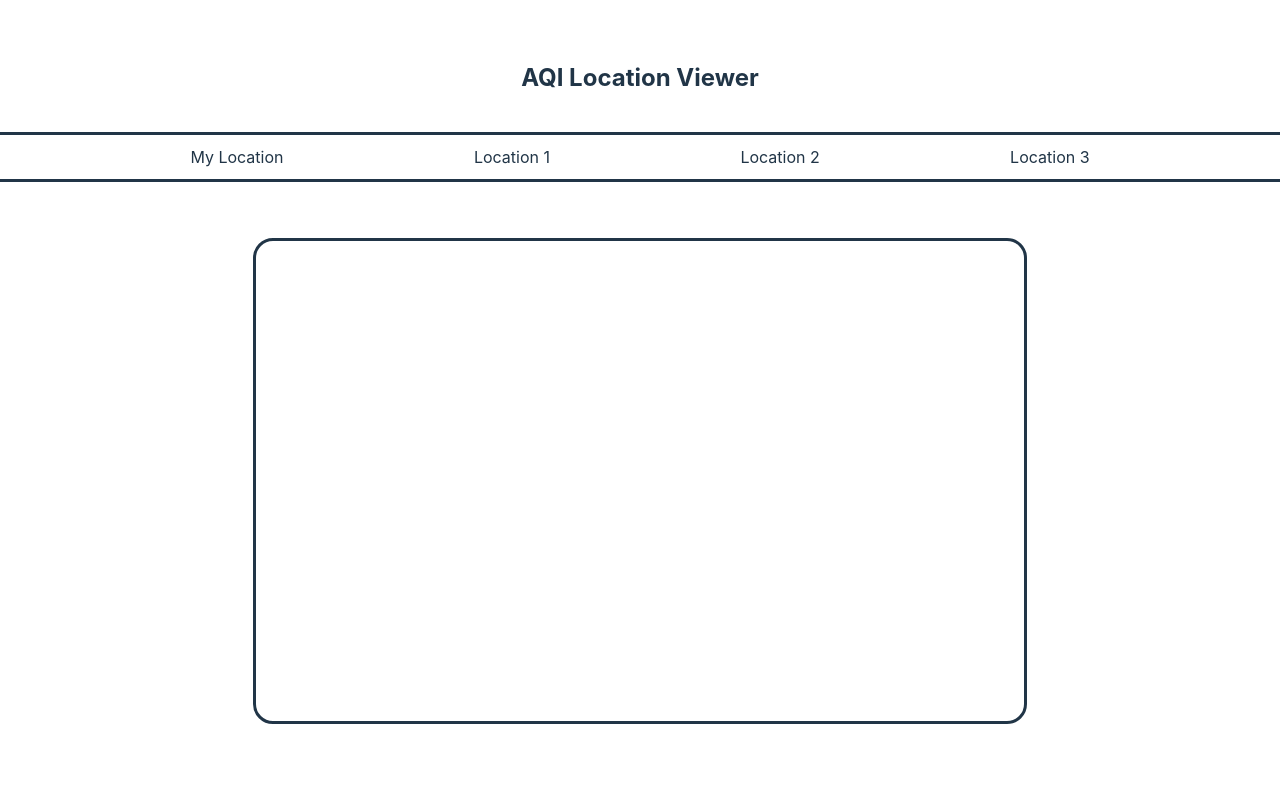
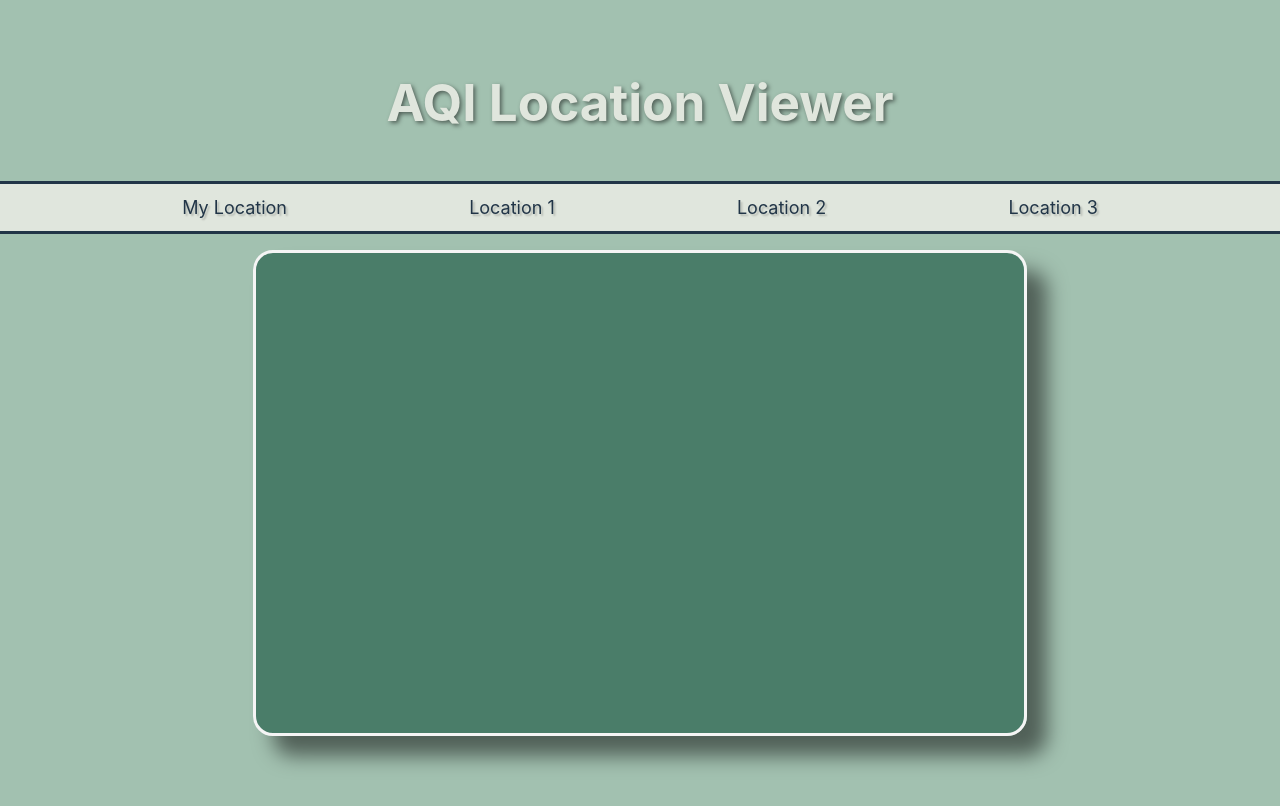
Before and after one commit to wiris316/AQI-location-viewer, a React (Vite) app: page / in a window 1280 px wide. Shown: the top 806 px of the page. Built offline with nearby package versions, Linux system fonts and the light colour scheme.

Commit message:
styling updates, set color theme

```diff
--- a/src/assets/Dashboard.scss
+++ b/src/assets/Dashboard.scss
@@ -4,4 +4,10 @@
   align-items: center;
   height: 100vh;
   padding: 5vh 0 0 0;
+  background-color: #a2c1b0;
+
+  h1 {
+    color: rgb(224, 230, 221);
+    text-shadow: 2px 2px 4px rgba(0, 0, 0, 0.5);
+  }
 }
--- a/src/assets/DetailsCard.scss
+++ b/src/assets/DetailsCard.scss
@@ -1,7 +1,9 @@
 #DetailsCard{
   border: solid;
+  border-color: whitesmoke;
   border-radius: 20px;
   height: 60vh;
   width: 60vw;
-  margin-top: 5vh;
+  background-color: rgba(46, 105, 84, 0.759);
+  box-shadow: 20px 20px 20px rgba(0, 0, 0, 0.5);
 }
--- a/src/assets/Navbar.scss
+++ b/src/assets/Navbar.scss
@@ -6,8 +6,15 @@
   border: solid;
   border-left:none;
   border-right:none;
+  background-color: rgb(224, 230, 221);
 
   .navbar-item{
     display:inline;
+    font-size: large;
+    text-shadow: 2px 2px 2px rgba(0, 0, 0, 0.2);
+
+    &:hover{
+      cursor:pointer;
+    }
   }
 }
--- a/src/components/Dashboard.tsx
+++ b/src/components/Dashboard.tsx
@@ -6,7 +6,7 @@ import "../assets/Dashboard.scss";
 const Dashboard = () => {
   return (
     <div id="Dashboard">
-      <h2>AQI Location Viewer</h2>
+      <h1>AQI Location Viewer</h1>
       <Navbar />
       <DetailsCard />
     </div>
```
